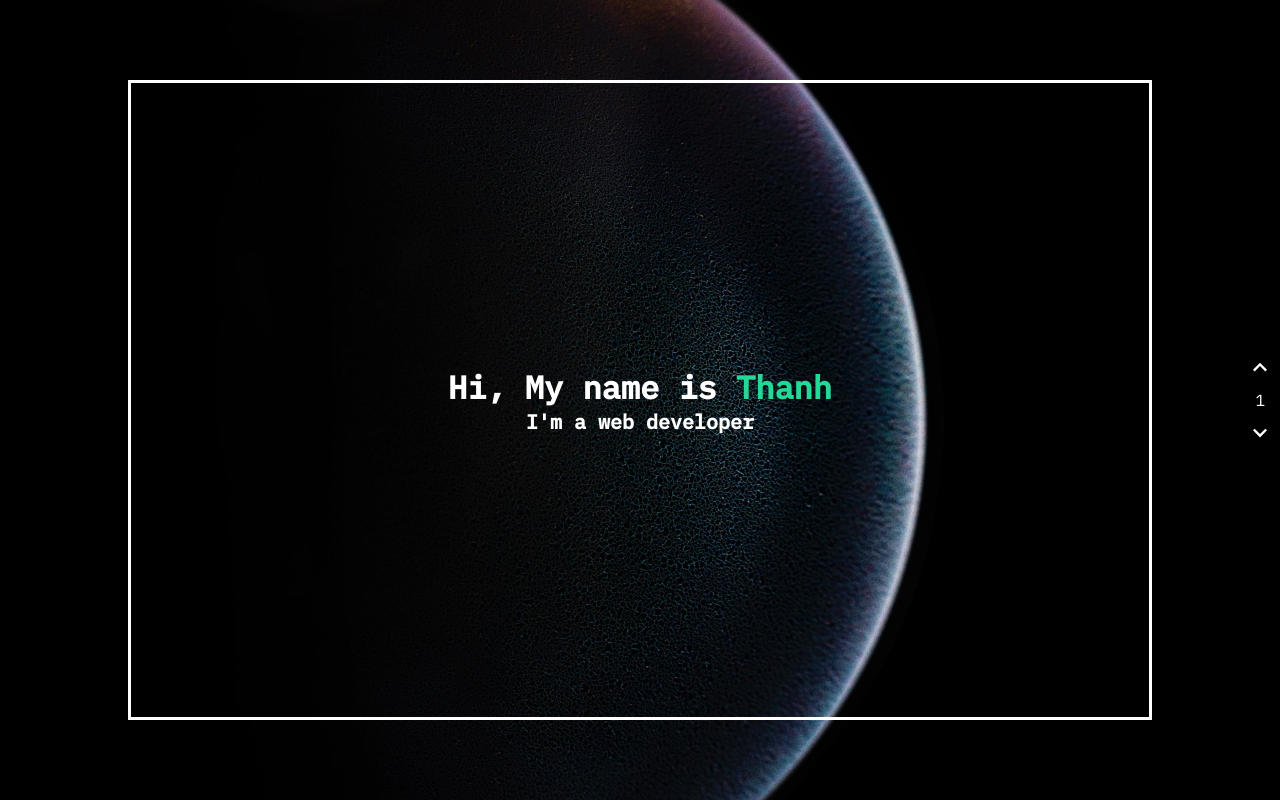
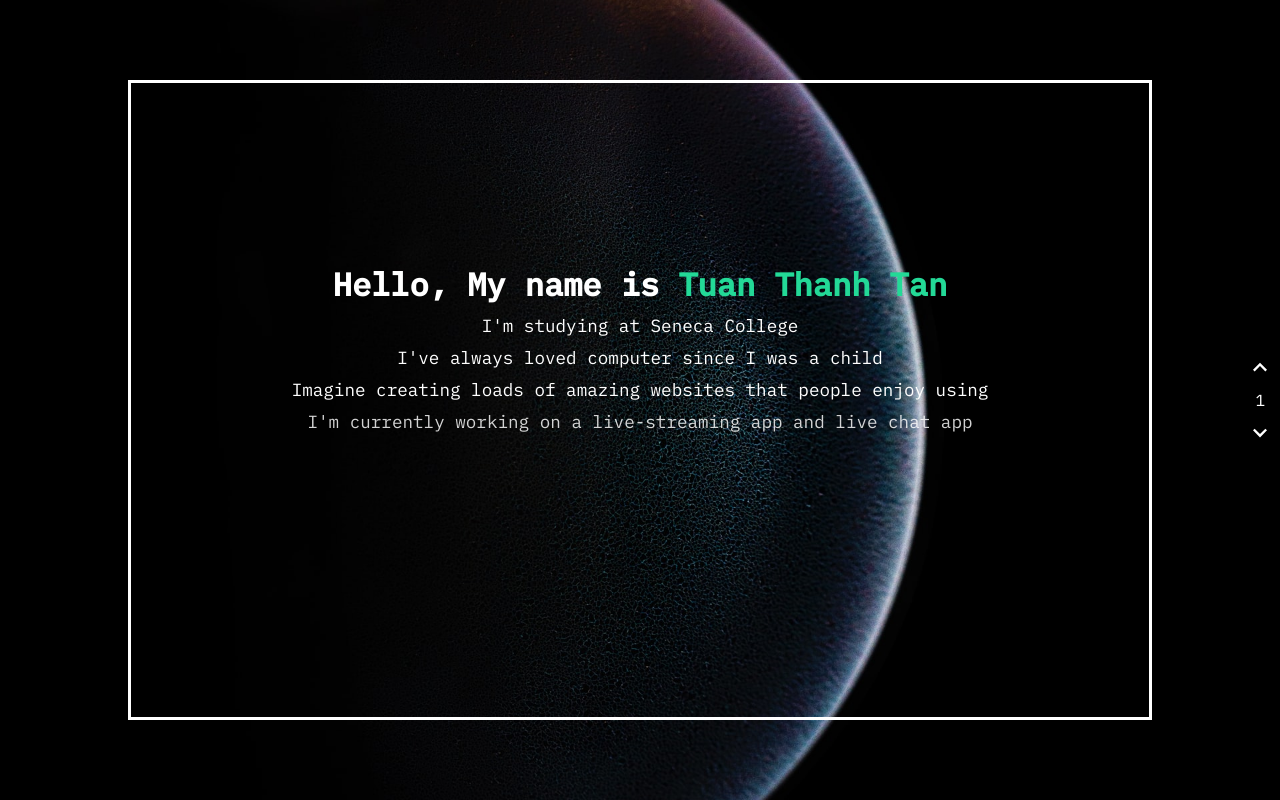
Before and after one commit to tuanthanh2067/portfolio, a React (Create React App) app in the folder client/: page / in a window 1280 px wide. Built offline with nearby package versions, Linux system fonts and the light colour scheme.

Commit message:
updating intro page

```diff
--- a/client/src/components/Border/Border.js
+++ b/client/src/components/Border/Border.js
@@ -41,7 +41,7 @@ const Border = ({ position, width, thickness, background }) => {
 };
 
 const StyledBorder = styled.div`
-  @media screen and (max-width: 350px) {
+  @media screen and (max-width: 875px) {
     display: none;
   }
 `;
--- a/client/src/components/Intro/IntroPage.js
+++ b/client/src/components/Intro/IntroPage.js
@@ -18,6 +18,22 @@ const IntroPage = () => {
   const initial = direction === "up" ? "hiddenUp" : "hiddenDown";
   const exit = direction === "up" ? "exitDown" : "exitUp";
 
+  const container = {
+    hidden: { opacity: 0 },
+    show: {
+      opacity: 1,
+      transition: {
+        delay: 2.25,
+        staggerChildren: 1.75,
+      },
+    },
+  };
+
+  const item = {
+    hidden: { opacity: 0 },
+    show: { opacity: 1 },
+  };
+
   return (
     <StyledText
       variants={pageAnimation}
@@ -27,7 +43,7 @@ const IntroPage = () => {
     >
       <Border position="10%" width="80%" thickness="3px" background="white" />
       <StyledName>
-        Hi, My name is{" "}
+        Hello, My name is{" "}
         <SplitText
           styled={{ color: "#23d997", display: "inline-block" }}
           initial={{ opacity: 0 }}
@@ -36,15 +52,40 @@ const IntroPage = () => {
             visible: (i) => ({
               opacity: 1,
               transition: {
-                delay: i * 0.75,
+                delay: i * 0.15,
               },
             }),
           }}
         >
-          Thanh
+          Tuan Thanh Tan
         </SplitText>
       </StyledName>
-      <StyledIntro>I'm a web developer</StyledIntro>
+      <motion.div
+        variants={container}
+        initial="hidden"
+        animate="show"
+        style={{ textAlign: "center" }}
+      >
+        <StyledIntro variants={item}>
+          I'm studying at Seneca College
+        </StyledIntro>
+        <StyledIntro variants={item}>
+          I've always loved computer since I was a child
+        </StyledIntro>
+        <StyledIntro variants={item}>
+          Imagine creating loads of amazing websites that people enjoy using
+        </StyledIntro>
+        <StyledIntro variants={item}>
+          I'm currently working on a live-streaming app and live chat app
+        </StyledIntro>
+        <StyledIntro variants={item}>
+          Hope I can get it done before I graduate LOL
+        </StyledIntro>
+        <StyledIntro variants={item}>
+          Move to next pages to explore more!
+        </StyledIntro>
+        <StyledIntro variants={item}>Thank youuu!</StyledIntro>
+      </motion.div>
     </StyledText>
   );
 };
@@ -61,6 +102,7 @@ const StyledText = styled(motion.div)`
 const StyledName = styled(motion.h1)`
   color: white;
   overflow: hidden;
+  text-align: center;
 
   div:hover {
     color: white;
@@ -75,12 +117,20 @@ const StyledName = styled(motion.h1)`
   }
 `;
 
-const StyledIntro = styled(motion.h1)`
-  font-size: 1.25em;
+const StyledIntro = styled(motion.div)`
+  font-size: 1.1em;
+  margin: 0.5em 0em;
   overflow: hidden;
   color: white;
+  @media (max-width: 1000px) {
+    font-size: 0.9em;
+  }
+  @media (max-width: 520px) {
+    font-size: 0.85em;
+  }
   @media (max-width: 450px) {
-    font-size: 1.005em;
+    font-size: 0.8em;
+    margin: 1em 0em;
   }
 `;
 
```
Also changed, not shown: client/public/manifest.json, 1 other file (tests, documents, lock files or other folders).
